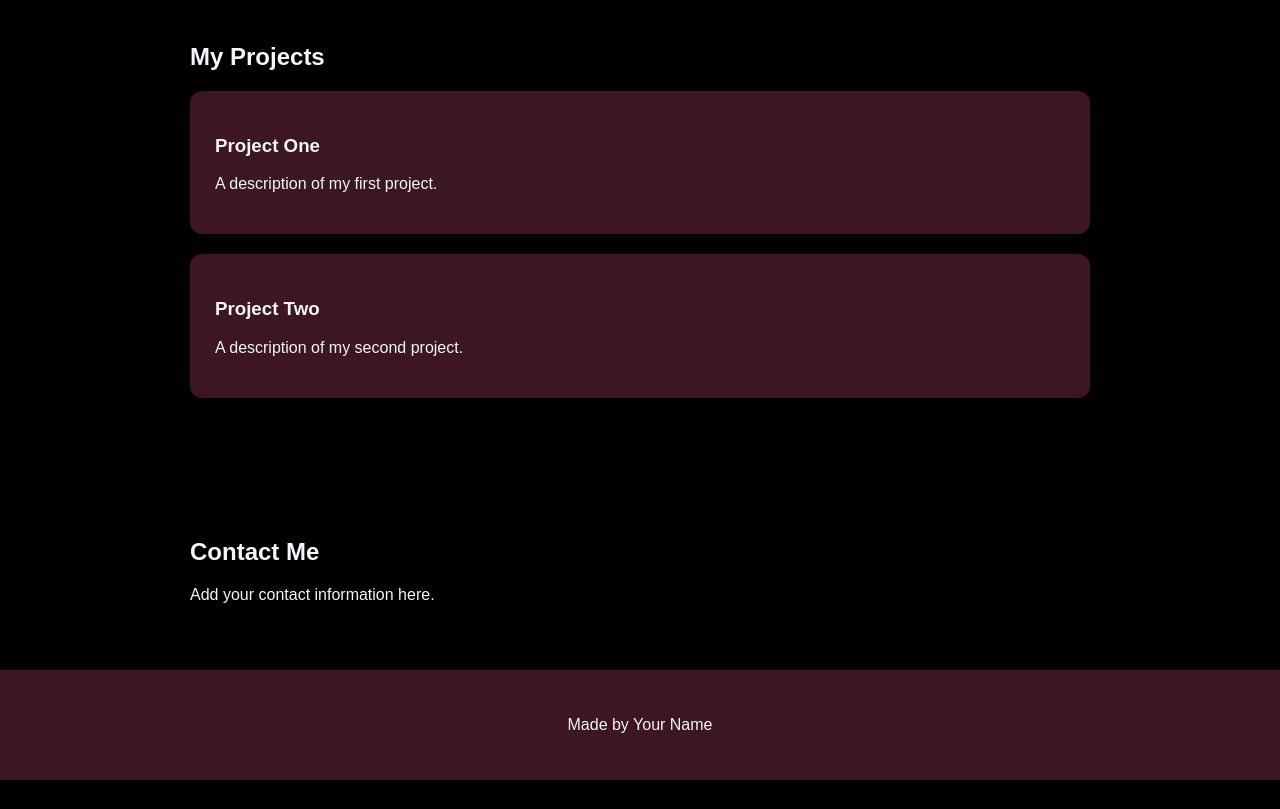
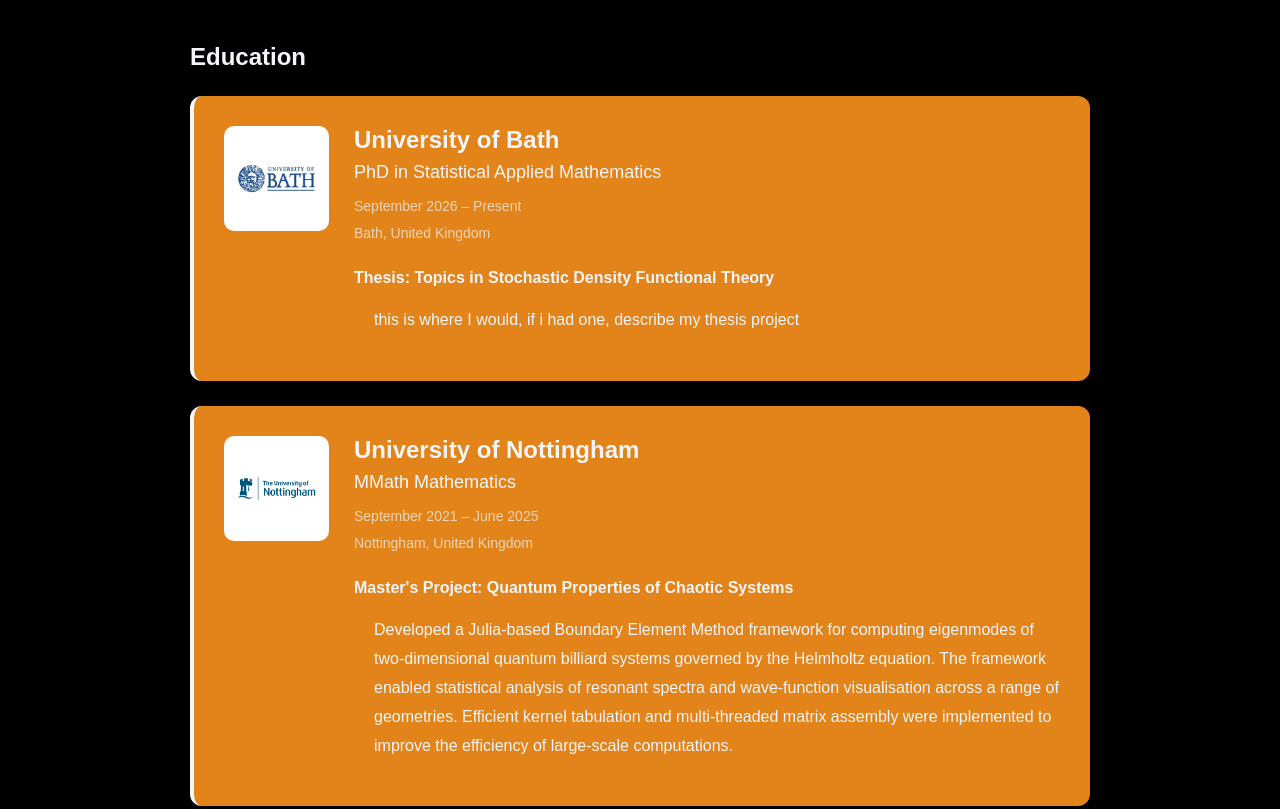
Before and after one commit to MatthewScargill/MatthewScargill.github.io, a plain HTML site: page index.html in a window 1280 px wide. Shown: the part 820-1629 px from the top of the page. Before the commit the page ends 1600 px from the top, so only its background shows below. Drawn offline with Linux system fonts and the light colour scheme; a script that the page names is missing.

Commit message:
added logos, notes, and body changes

```diff
--- a/index.html
+++ b/index.html
@@ -12,6 +12,7 @@
     <nav>
         <a href="#home">Home</a>
         <a href="#about">About</a>
+        <a href="#education">Education</a>
         <a href="#projects">Projects</a>
         <a href="#contact">Contact</a>
     </nav>
@@ -19,13 +20,88 @@
     <header id="home">
         <h1>Matthew Scargill</h1>
         <p>Welcome to my personal website.</p>
-        <a class="button" href="#projects">View My Projects</a>
+        <a class="button" href="#contact">Get in touch</a>
     </header>
 
     <section id="about">
         <h2>About Me</h2>
-        <p>Matthew graduated from the University of Nottingham in 2025 with a Mathematics MMath. He spent the second half of his degree specialising in theoretical physics, with his final year project investigating the eigenvalue statistics of chaotic quantum systems and their connection to Random Matrix Theory. He's excited to continue his study of PDEs as well as explore probability and scientific computation at SAMBa. Beyond maths, Matthew enjoys cooking, rowing, and sea shanties (clearly a pirate in another life). His favourite karaoke song is "Holding Out for a Hero" by Bonnie Tyler.</p>
+        <p>Matthew graduated from the University of Nottingham in 2025
+            with a Mathematics MMath. He spent the second half of his degree
+            specialising in theoretical physics, with his final year project
+            investigating the eigenvalue statistics of chaotic quantum systems and
+            their connection to Random Matrix Theory. He's excited to continue his
+            study of PDEs as well as explore probability and scientific computation
+            at SAMBa. Beyond maths, Matthew enjoys cooking, rowing, and sea shanties
+             (clearly a pirate in another life). His favourite karaoke song is "Holding
+             Out for a Hero" by Bonnie Tyler.</p>
     </section>
+
+    <section id="education">
+    <h2>Education</h2>
+
+    <div class="education-card">
+
+        <img src="images/BathLogo.jpg"
+             alt="University logo"
+             class="education-logo">
+
+        <div class="education-content">
+
+            <h3>University of Bath</h3>
+
+            <h4>PhD in Statistical Applied Mathematics</h4>
+
+            <p class="education-date">
+                September 2026 – Present
+            </p>
+
+            <p class="education-location">
+                Bath, United Kingdom
+            </p>
+
+            <p><strong> <bf>Thesis: </bf></Title> Topics in Stochastic Density Functional Theory </strong></p>
+
+            <ul>
+                this is where I would, if i had one, describe my thesis project
+            </ul>
+
+        </div>
+    </div>
+
+    <div class="education-card">
+
+        <img src="images/NottsLogo.png"
+             alt="University logo"
+             class="education-logo">
+
+        <div class="education-content">
+
+            <h3>University of Nottingham</h3>
+
+            <h4>MMath Mathematics</h4>
+
+            <p class="education-date">
+                September 2021 – June 2025
+            </p>
+
+            <p class="education-location">
+                Nottingham, United Kingdom
+            </p>
+
+            <p><strong> <bf> Master's Project:</bf></Title> Quantum Properties of Chaotic Systems</strong></p>
+
+            <ul>
+                Developed a Julia-based Boundary Element Method framework for computing eigenmodes of two-dimensional
+                quantum billiard systems governed by the Helmholtz equation. The framework enabled statistical analysis
+                of resonant spectra and wave-function visualisation across a range of geometries. Efficient kernel
+                tabulation and multi-threaded matrix assembly were implemented to improve the efficiency of large-scale
+                computations.
+            </ul>
+
+        </div>
+    </div>
+
+
 
     <section id="projects">
         <h2>My Projects</h2>
@@ -41,13 +117,15 @@
         </div>
     </section>
 
+</section>
+
     <section id="contact">
         <h2>Contact Me</h2>
-        <p>Add your contact information here.</p>
+        <p>ms4917@bath.ac.uk</p>
     </section>
 
     <footer>
-        <p>Made by Your Name</p>
+        <p>Made by me 'n my pal Claude</p>
     </footer>
 
     <script src="script.js"></script>
--- a/style.css
+++ b/style.css
@@ -1,6 +1,6 @@
 :root {
     --background: #000000;
-    --surface: #3c1622;
+    --surface: #e28419;
     --text: #f1f5f9;
     --accent: #f3f7f9;
 }
@@ -81,3 +81,85 @@ footer {
     padding: 30px;
     background-color: var(--surface);
 }
+
+/* =========================
+   EDUCATION SECTION
+   ========================= */
+
+.education-card {
+    display: flex;
+    align-items: flex-start;
+    gap: 25px;
+    background-color: var(--surface);
+    padding: 30px;
+    margin: 25px 0;
+    border-radius: 12px;
+    border-left: 4px solid var(--accent);
+    transition: transform 0.2s ease;
+}
+
+.education-card:hover {
+    transform: translateY(-5px);
+}
+
+.education-logo {
+    width: 85px;
+    height: 85px;
+    object-fit: contain;
+    background-color: white;
+    padding: 10px;
+    border-radius: 10px;
+    flex-shrink: 0;
+}
+
+.education-content {
+    flex: 1;
+    min-width: 0;
+}
+
+.education-content h3 {
+    font-size: 24px;
+    margin: 0 0 8px;
+}
+
+.education-content h4 {
+    font-size: 18px;
+    font-weight: normal;
+    color: var(--accent);
+    margin: 0 0 12px;
+}
+
+.education-date {
+    font-size: 14px;
+    opacity: 0.7;
+    margin: 5px 0;
+}
+
+.education-location {
+    font-size: 14px;
+    opacity: 0.7;
+    margin: 5px 0 20px;
+}
+
+.education-content ul {
+    padding-left: 20px;
+    line-height: 1.8;
+}
+
+.education-content p {
+    line-height: 1.6;
+}
+
+/* Mobile layout */
+
+@media (max-width: 600px) {
+    .education-card {
+        flex-direction: column;
+        padding: 20px;
+    }
+
+    .education-logo {
+        width: 65px;
+        height: 65px;
+    }
+}
```
Also changed, not shown: images/BathLogo.jpg (added), images/NottsLogo.png (added), 2 other files.
